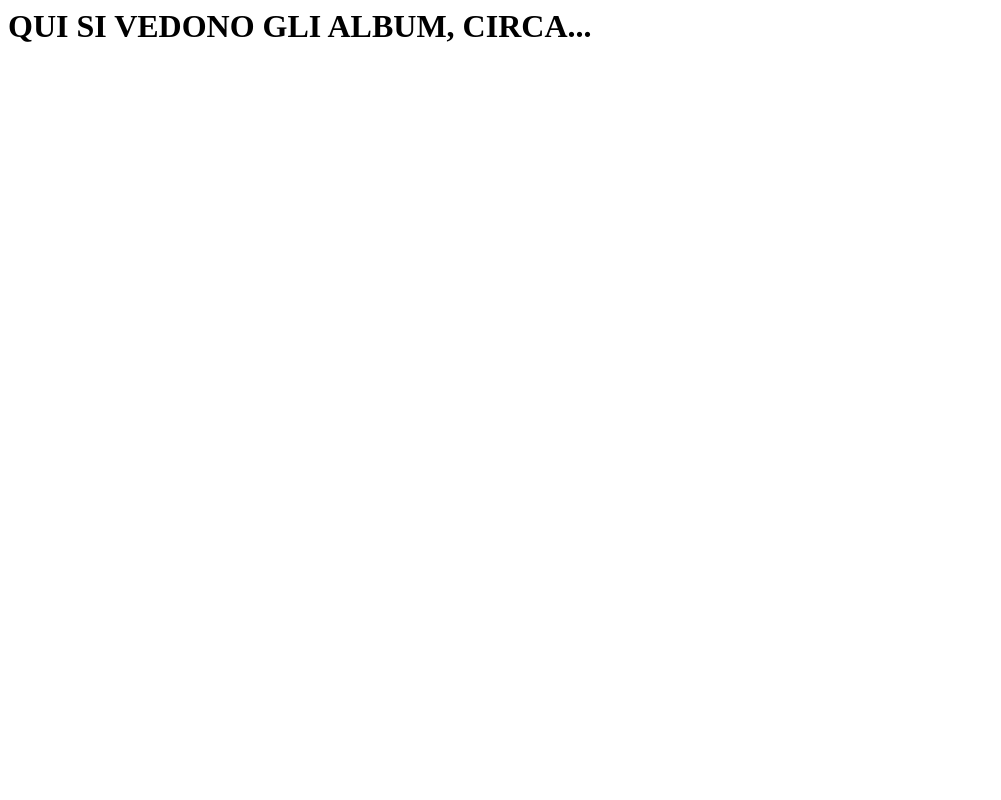
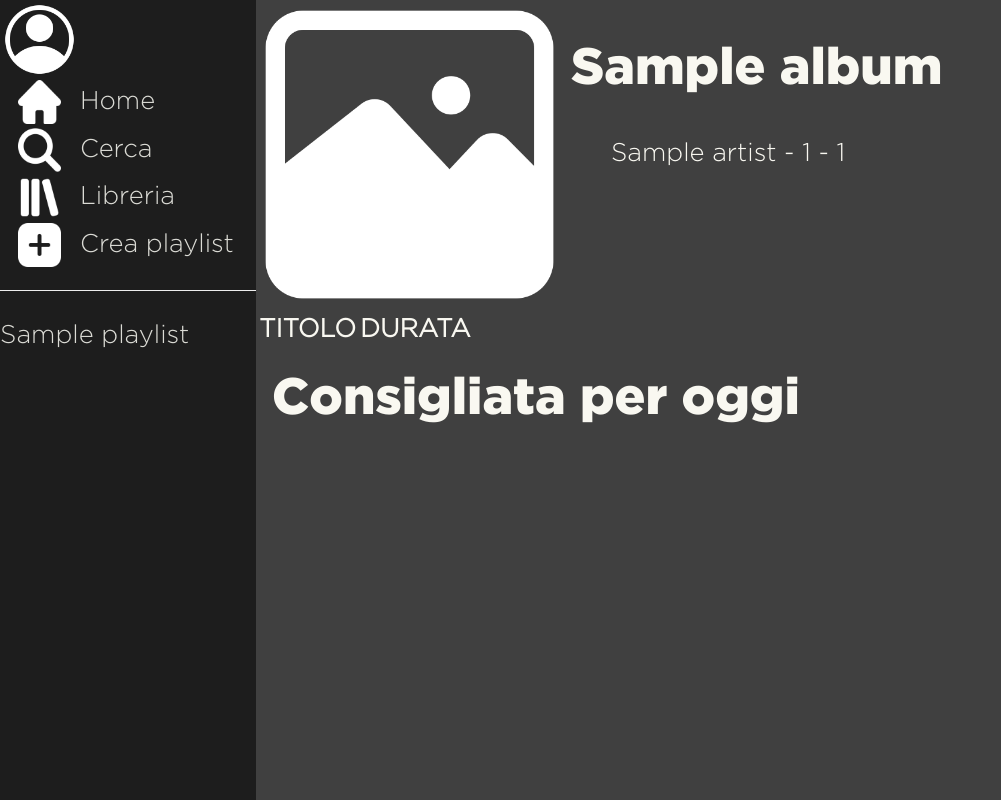
Before and after one commit to Martino-Pistellato/Spotifake, a Python web app: template blueprints/album/templates/album.html in a window 1280 px wide. Shown: the whole page, without its empty margins (0-1001 px from the left). Run offline with Jinja, Linux system fonts and the light colour scheme; the template is opened without the code that fills it: most values are stand-ins (such as "Sample title", 1, 10 or a date in 2020); lists and menus that the app fills with data are empty.

Commit message:
album.html

```diff
--- a/blueprints/album/templates/album.html
+++ b/blueprints/album/templates/album.html
@@ -1,5 +1,45 @@
-<html>
-    <body>
-        <h1>QUI SI VEDONO GLI ALBUM, CIRCA...</h1>
-    </body>
-</html>
+{% extends 'layout.html' %}
+
+{% block content %}
+
+<div style="display:inline-block; width:30%;">
+    <img src="..\static\img\gallery.png" style="width:100%;">
+</div>
+<div style="display:inline-block;">
+    <h1>{{album.Name}}</h1>
+    <ul>
+        <li style="display:inline;">{{album.artist}} - </li>
+        <li style="display:inline;"> {{n_songs}} - </li>
+        <li style="display:inline;"> {{length}} </li>
+    </ul>
+</div>
+
+<table>
+    <tr>
+        <th text-align="left"> TITOLO </th>
+        <th text-align="right"> DURATA </th>
+    </tr>
+</table>
+
+
+
+
+
+
+
+
+
+
+
+    <div class="w3-container"> <h1> Consigliata per oggi </h1> </div>
+{% endblock %}
+<img src="..\static\img\gallery.png" style="width:10%;">
+<dl>
+    {% for p in playlists %}
+        <dt style="display:inline;">
+            <a href="{{ url_for('playlist_bp.playlist') }}?playlist={{p.Name}}">
+                <img src="..\static\img\gallery.png" style="width:10%;"> {{p.Name}}
+            </a>
+        </dt>
+    {% endfor %}
+    </dl>
--- a/blueprints/static/css/style.css
+++ b/blueprints/static/css/style.css
@@ -35,3 +35,6 @@ a:hover {
 a:link {
     text-decoration: none;
 }
+th{
+
+}
--- a/blueprints/templates/layout.html
+++ b/blueprints/templates/layout.html
@@ -62,6 +62,8 @@
     <!-- Page Content -->
     <div style="margin-left:20%">
         <div class="w3-container"></div>
-        <!-- {% block content %} {% endblock %} -->
+        {% block content %} {% endblock %}
+
+
     </div>
 </body>
```
Also changed, not shown: blueprints/static/img/arrow-right.png (added), blueprints/static/img/back.png (added).
